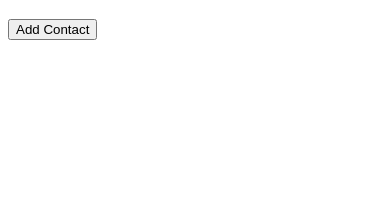
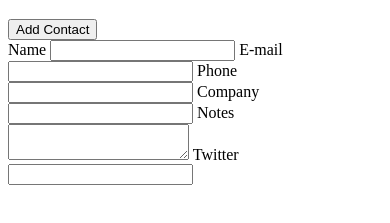
Before and after one commit to sealfury/address_book_challenge, a website: page src/index.html in a window 390 px wide. Shown: the part 61-284 px from the top of the page. Drawn offline with Linux system fonts and the light colour scheme.

Commit message:
Adding cypress code to test whether a user can add Name, Email, Phone nr, Company, Notes about the conact, Twitter, and adding corresponding code to html file to allow user to enter the above

```diff
--- a/src/index.html
+++ b/src/index.html
@@ -10,5 +10,19 @@
 <body>
     <h1>Contacts</h1>
     <button id="add-contact">Add Contact</button>
+    <form id="new-contact-form">
+        <label for="name">Name</label>
+        <input id="name" name="name" type="text">
+        <label for="email">E-mail</label>
+        <input id="email" name="email" type="email">
+        <label for="phone">Phone</label>
+        <input type="text" name="phone" id="phone">
+        <label for="company">Company</label>
+        <input id="company" name="company" type="text">
+        <label for="notes">Notes</label>
+        <textarea id="notes" name="notes" type="text"></textarea>
+        <label for="twitter">Twitter</label>
+        <input id="twitter" name="twitter" type="text">
+    </form>
 </body>
 </html>
```
Also changed, not shown: cypress/integration/userCanCreateAContact.feature.js (+7 -1 lines).
